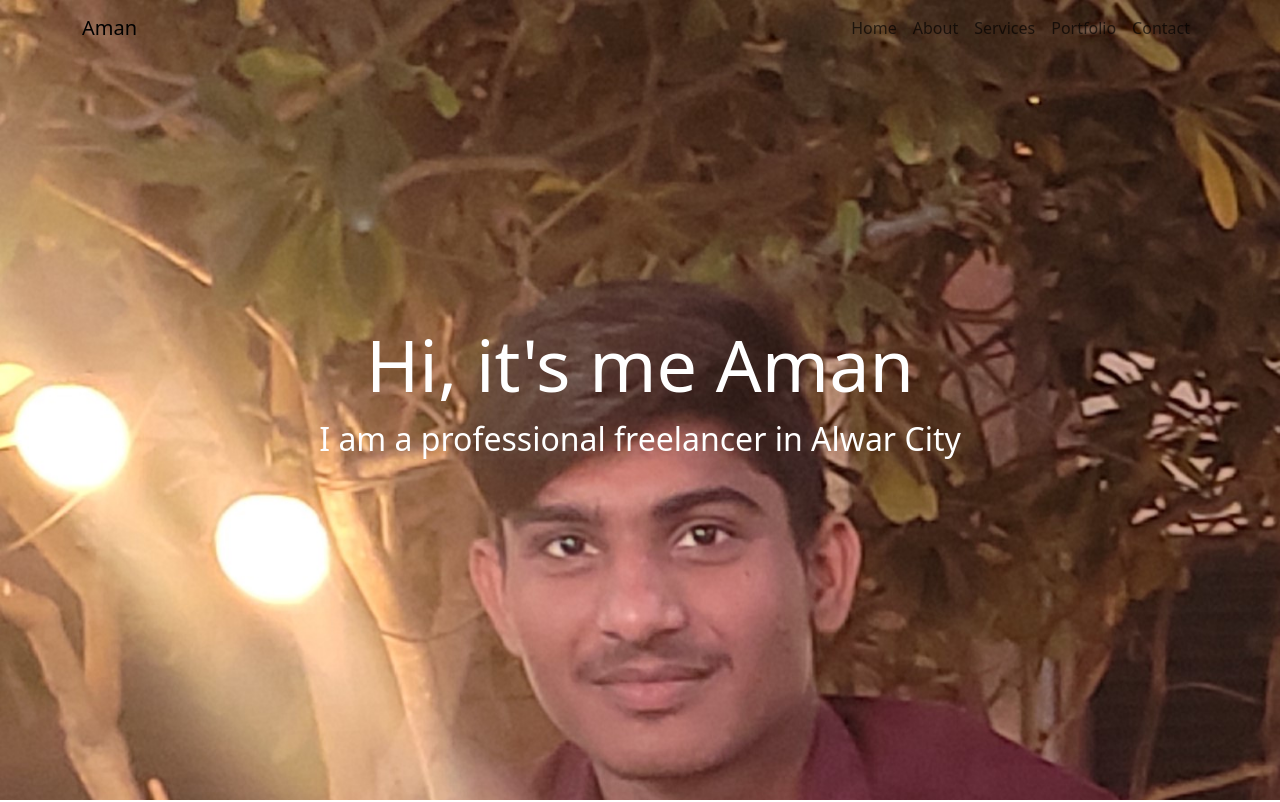
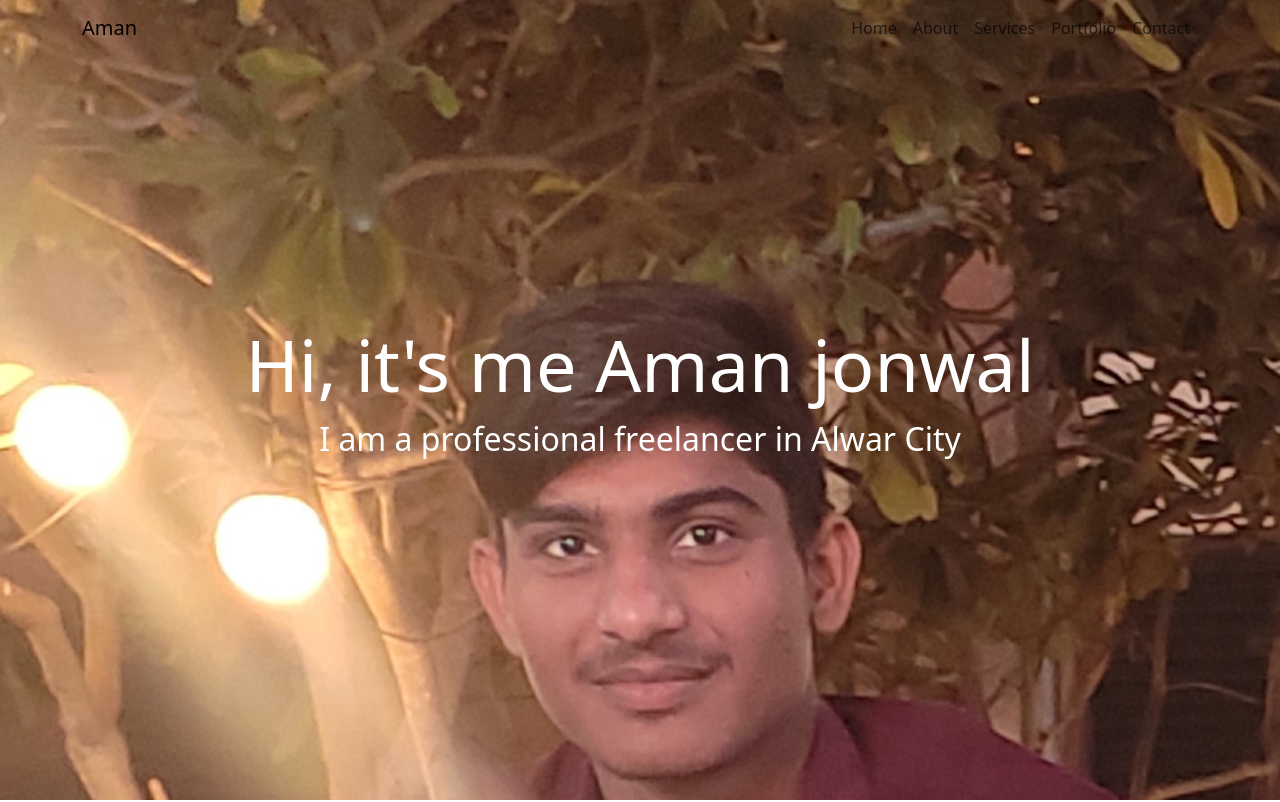
Before and after one commit to Aman2664/amanjonwalnew, a plain HTML site: page index.html in a window 1280 px wide. Shown: the top 802 px of the page. Drawn offline with nearby package versions, Linux system fonts and the light colour scheme.

Commit message:
Update index.html

```diff
--- a/index.html
+++ b/index.html
@@ -42,7 +42,7 @@
         <div class="container-fluid">
             <div class="row">
             <div class="col-lg-12 col-md-12 col-sm-12 col-xs-12 hero-text">
-                <h2 class="hero_title">Hi, it's me Aman</h2>
+                <h2 class="hero_title">Hi, it's me Aman jonwal</h2>
                 <p class="hero_desc">I am a professional freelancer in Alwar City</p>
             </div>
             </div>
```
